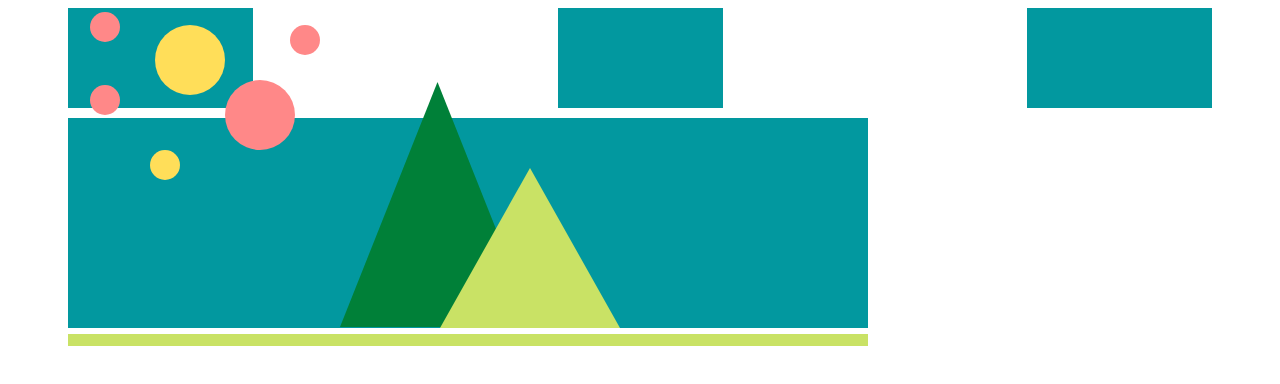
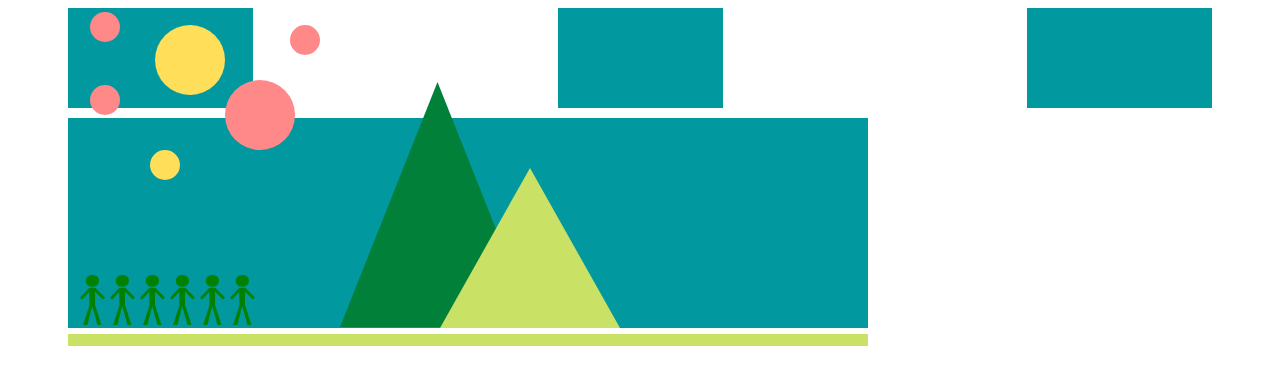
Before and after one commit to treyh2/Picasso, a plain HTML site: page index.html in a window 1280 px wide. Drawn offline with Linux system fonts and the light colour scheme.

Commit message:
added people

```diff
--- a/index.html
+++ b/index.html
@@ -28,5 +28,15 @@
 <div class="triangle1"></div>
 <div class="triangle2"></div>
 
+  <div class="person1"><img src="imgs/stickfigure.png" alt="stickfigure image" style="height: 50px;"></div>
+  <div class="person2"><img src="imgs/stickfigure.png" alt="stickfigure image" style="height: 50px;"></div>
+  <div class="person3"><img src="imgs/stickfigure.png" alt="stickfigure image" style="height: 50px;"></div>
+  <div class="person4"><img src="imgs/stickfigure.png" alt="stickfigure image" style="height: 50px;"></div>
+  <div class="person5"><img src="imgs/stickfigure.png" alt="stickfigure image" style="height: 50px;"></div>
+  <div class="person6"><img src="imgs/stickfigure.png" alt="stickfigure image" style="height: 50px;"></div>
+
+</div>
+<div class="content"></div></div>
+
 </body>
 </html>
--- a/style.css
+++ b/style.css
@@ -103,3 +103,41 @@
     height: 160px;
     background: #c9e265;
     clip-path: polygon(50% 0%, 0% 100%, 100% 100%);}
+
+
+    .person1{
+      position: absolute;
+      top: 275px;
+      left: 80px;
+
+    }
+
+    .person2{
+      position: absolute;
+      left: 110px;
+      top: 275px;
+    }
+
+    .person3{
+      position: absolute;
+      left: 140px;
+      top: 275px;
+    }
+
+    .person4{
+      position: absolute;
+      left: 170px;
+      top: 275px;
+    }
+
+    .person5{
+      position: absolute;
+      left: 200px;
+      top: 275px;
+    }
+
+    .person6{
+      position: absolute;
+      left: 230px;
+      top: 275px;
+    }
```
Also changed, not shown: imgs/stickfigure.png (added).
